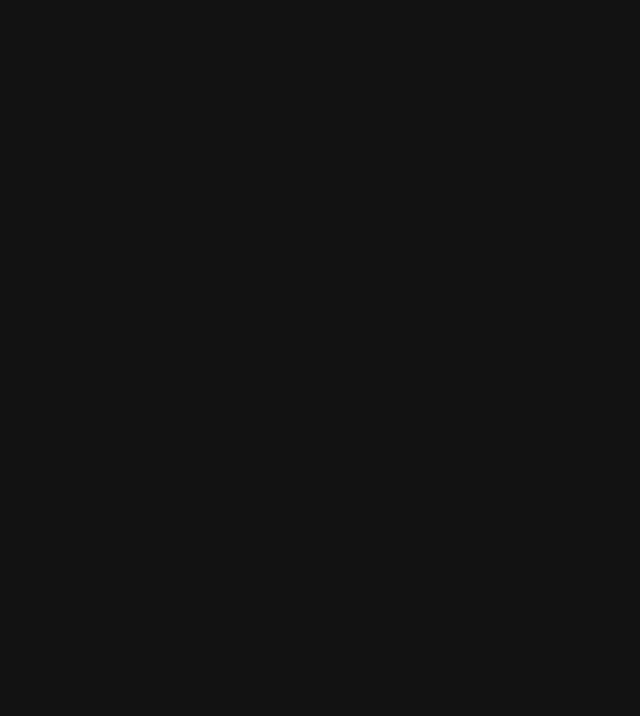
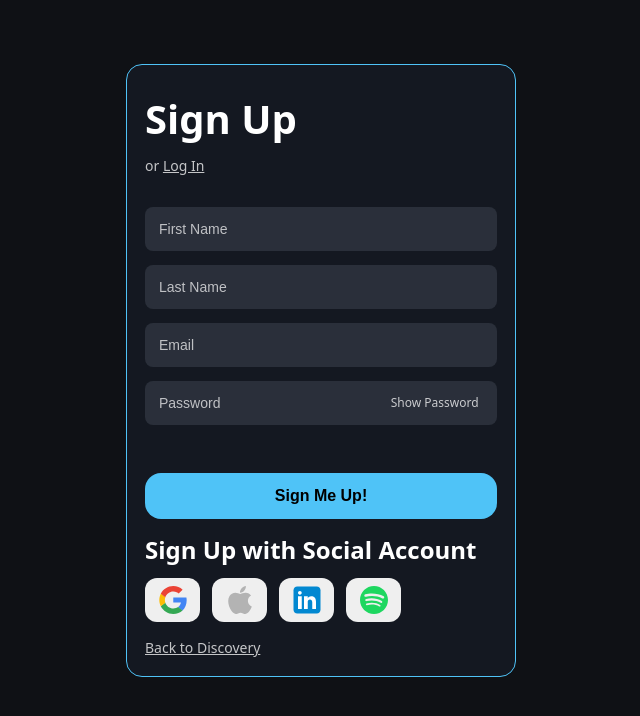
Before and after one commit to clthom24/Leep_Inc, a React (Vite) app: page /sign-up in a window 1280 px wide. Before the commit this address had no page. Shown: the top 716 px of the page, without its empty margins (319-959 px from the left). Built offline with nearby package versions, Linux system fonts and the light colour scheme.

Commit message:
Fixed Jesus Sign Up Page

```diff
--- a/src/App.jsx
+++ b/src/App.jsx
@@ -29,6 +29,7 @@ export default function App() {
         <Route path="/discovery" element={<DiscoveryPage />} />
         <Route path="/collab" element={<CollaborationPage />} />
         <Route path="/sign-in" element={<SignInPage />} />
+        <Route path="/sign-up" element={<SignInPage />} />
         <Route path="/forgot-password" element={<ForgotPasswordPage />} />
 
         {/* Auth-only (with shared layout) */}
--- a/src/pages/Authentication/sign-In.jsx
+++ b/src/pages/Authentication/sign-In.jsx
@@ -1,13 +1,17 @@
-import { useState } from 'react';
+import { useState, useEffect } from 'react';
 import styles from './styles.module.css';
-import { useNavigate, Link } from 'react-router-dom';
-import appleIcon from '/src/assets/apple-icon.svg'
-import googleIcon from '/src/assets/google-icon.svg'
-import linkedInIcon from '/src/assets/linkedin-icon.svg'
-import spotifyIcon from '/src/assets/spotify-icon.svg'
+import { useNavigate, useLocation, Link } from 'react-router-dom';
+
+import appleIcon from '/src/assets/apple-icon.svg';
+import googleIcon from '/src/assets/google-icon.svg';
+import linkedInIcon from '/src/assets/linkedin-icon.svg';
+import spotifyIcon from '/src/assets/spotify-icon.svg';
 
 export default function SignInPage() {
-  const [isSignUp, setIsSignUp] = useState(false);
+  const location = useLocation();
+  const isSignUpRoute = location.pathname.includes('sign-up');
+
+  const [isSignUp, setIsSignUp] = useState(isSignUpRoute);
   const [email, setEmail] = useState('');
   const [password, setPassword] = useState('');
   const [firstName, setFirstName] = useState('');
@@ -15,20 +19,21 @@ export default function SignInPage() {
   const [errorMessage, setErrorMessage] = useState('');
   const [showPassword, setShowPassword] = useState(false);
 
-  // checks if the entered email is in a valid format
+  // Keep local state in sync when user hits back/forward or lands directly
+  useEffect(() => {
+    setIsSignUp(isSignUpRoute);
+  }, [isSignUpRoute]);
+
+  const navigate = useNavigate();
+
   function isValidEmail(email) {
     return /^[^\s@]+@[^\s@]+\.[^\s@]+$/.test(email);
   }
 
-  // shows the forgot password screen
-  const navigate = useNavigate();
-
-  // shows the forgot password screen
   function handleForgotPassword() {
     navigate('/forgot-password');
   }
 
-  // clears all text fields
   function clearFields() {
     setEmail('');
     setPassword('');
@@ -38,37 +43,18 @@ export default function SignInPage() {
     setShowPassword(false);
   }
 
-  // checks login text fields for valid credentials
   function handleLogin() {
-    if (!email || !password) {
-      setErrorMessage('Please fill out all fields.');
-      return;
-    }
-    if (!isValidEmail(email)) {
-      setErrorMessage('Please enter a valid email address.');
-      return;
-    }
-
-    // TODO: check credentials against database and give error message if no match
-
-    // TODO: redirect user to the home page with their session information
+    if (!email || !password) return setErrorMessage('Please fill out all fields.');
+    if (!isValidEmail(email)) return setErrorMessage('Please enter a valid email address.');
     alert('Redirecting to user home page...');
   }
 
-  // checks sign-up text fields for valid credentials
   function handleSignUp() {
-    if (!firstName || !lastName || !email || !password) {
-      setErrorMessage('Please fill out all fields.');
-      return;
-    }
-    if (!isValidEmail(email)) {
-      setErrorMessage('Please enter a valid email address.');
-      return;
-    }
+    if (!firstName || !lastName || !email || !password) return setErrorMessage('Please fill out all fields.');
+    if (!isValidEmail(email)) return setErrorMessage('Please enter a valid email address.');
     alert('Redirecting to the Your Music page...');
   }
 
-  // Placeholder for future Supabase social auth
   function handleSocial(provider) {
     const mode = isSignUp ? 'Sign Up' : 'Log In';
     alert(`${mode} with ${provider} — placeholder for Supabase`);
@@ -78,21 +64,18 @@ export default function SignInPage() {
     <div className={styles.container}>
       {/* Log In View */}
       {!isSignUp && (
-          <>
-            <div className={styles.box} style={{marginTop: '3rem'}}>
+        <div className={styles.box} style={{ marginTop: '3rem' }}>
           <div className={styles.boxLabel}>Log In</div>
 
           <div>
             <span className={styles.orText}>or&nbsp;</span>
-                <span
+            <Link
+              to="/sign-up"
               className={styles.switchSignInScreen}
-                  onClick={() => {
-                    setIsSignUp(true);
-                    clearFields();
-                  }}
+              onClick={clearFields}
             >
               Sign Up
-                </span>
+            </Link>
           </div>
 
           <input
@@ -129,36 +112,29 @@ export default function SignInPage() {
             Log In
           </button>
 
-              <div className={styles.boxLabel} style={{fontSize: '1.5rem'}}>Log In with Social Account</div>
+          <div className={styles.boxLabel} style={{ fontSize: '1.5rem' }}>
+            Log In with Social Account
+          </div>
 
           <div className={styles.socialButtons}>
-
             <button type="button" className={`${styles.socialBtn} ${styles.google}`} onClick={() => handleSocial('Google')}>
-                  <img src={googleIcon} alt="Google logo" style={{ width: '28px', height: '28px'}} />
+              <img src={googleIcon} alt="Google logo" width={28} height={28} />
             </button>
-
             <button type="button" className={`${styles.socialBtn} ${styles.google}`} onClick={() => handleSocial('Apple')}>
-                  <img src={appleIcon} alt="Apple logo" style={{ width: '28px', height: '28px'}} />
+              <img src={appleIcon} alt="Apple logo" width={28} height={28} />
             </button>
-
             <button type="button" className={`${styles.socialBtn} ${styles.google}`} onClick={() => handleSocial('LinkedIn')}>
-                  <img src={linkedInIcon} alt="LinkedIn logo" style={{ width: '36px', height: '36px'}} />
+              <img src={linkedInIcon} alt="LinkedIn logo" width={36} height={36} />
             </button>
-
             <button type="button" className={`${styles.socialBtn} ${styles.google}`} onClick={() => handleSocial('Spotify')}>
-                  <img src={spotifyIcon} alt="Spotify logo" style={{ width: '28px', height: '28px'}} />
+              <img src={spotifyIcon} alt="Spotify logo" width={28} height={28} />
             </button>
           </div>
 
-              <Link
-                to="/discovery"
-                className={styles.switchSignInScreen}
-                style={{ marginBottom: '0rem', marginTop: '0.25rem' }}
-              >
+          <Link to="/discovery" className={styles.switchSignInScreen} style={{ margin: '0.25rem 0 0' }}>
             Back to Discovery
           </Link>
         </div>
-          </>
       )}
 
       {/* Sign Up View */}
@@ -168,16 +144,13 @@ export default function SignInPage() {
 
           <div>
             <span className={styles.orText}>or&nbsp;</span>
-
-              <span
+            <Link
+              to="/sign-in"
               className={styles.switchSignInScreen}
-                onClick={() => {
-                  setIsSignUp(false);
-                  clearFields();
-                }}
+              onClick={clearFields}
             >
               Log In
-              </span>
+            </Link>
           </div>
 
           <input
@@ -212,7 +185,6 @@ export default function SignInPage() {
               value={password}
               onChange={(e) => setPassword(e.target.value)}
             />
-
             <span
               className={styles.togglePassword}
               onClick={() => setShowPassword(!showPassword)}
@@ -227,32 +199,26 @@ export default function SignInPage() {
             Sign Me Up!
           </button>
 
-            <div className={styles.boxLabel} style={{fontSize: '1.5rem'}}>Sign Up with Social Account</div>
+          <div className={styles.boxLabel} style={{ fontSize: '1.5rem' }}>
+            Sign Up with Social Account
+          </div>
 
           <div className={styles.socialButtons}>
-
             <button type="button" className={`${styles.socialBtn} ${styles.google}`} onClick={() => handleSocial('Google')}>
-                  <img src={googleIcon} alt="Google logo" style={{ width: '28px', height: '28px'}} />
+              <img src={googleIcon} alt="Google logo" width={28} height={28} />
             </button>
-
             <button type="button" className={`${styles.socialBtn} ${styles.google}`} onClick={() => handleSocial('Apple')}>
-                  <img src={appleIcon} alt="Google logo" style={{ width: '28px', height: '28px'}} />
+              <img src={appleIcon} alt="Apple logo" width={28} height={28} />
             </button>
-
             <button type="button" className={`${styles.socialBtn} ${styles.google}`} onClick={() => handleSocial('LinkedIn')}>
-                  <img src={linkedInIcon} alt="Google logo" style={{ width: '36px', height: '36px'}} />
+              <img src={linkedInIcon} alt="LinkedIn logo" width={36} height={36} />
             </button>
-
             <button type="button" className={`${styles.socialBtn} ${styles.google}`} onClick={() => handleSocial('Spotify')}>
-                  <img src={spotifyIcon} alt="Google logo" style={{ width: '28px', height: '28px'}} />
+              <img src={spotifyIcon} alt="Spotify logo" width={28} height={28} />
             </button>
           </div>
 
-            <Link
-              to="/discovery"
-              className={styles.switchSignInScreen}
-              style={{ marginBottom: '0rem', marginTop: '0.25rem' }}
-            >
+          <Link to="/discovery" className={styles.switchSignInScreen} style={{ margin: '0.25rem 0 0' }}>
             Back to Discovery
           </Link>
         </div>
--- a/src/pages/Landing/SubHero.jsx
+++ b/src/pages/Landing/SubHero.jsx
@@ -101,12 +101,13 @@ export default function SubHero() {
           </p>
 
           <div className={styles.subHeroButtons}>
-            <StarBorder as={Link} to="/signup" className={styles.primaryBtn}>
+            <StarBorder as={Link} to="/sign-up" className={styles.primaryBtn}>
               Sign Up Free
             </StarBorder>
 
+
             {/* Plain secondary button */}
-            <Link to="/login" className={styles.secondaryBtn}>
+            <Link to="/sign-in" className={styles.secondaryBtn}>
               Sign In
             </Link>
           </div>
```
Lines whose indentation alone changed are shown as unchanged.
